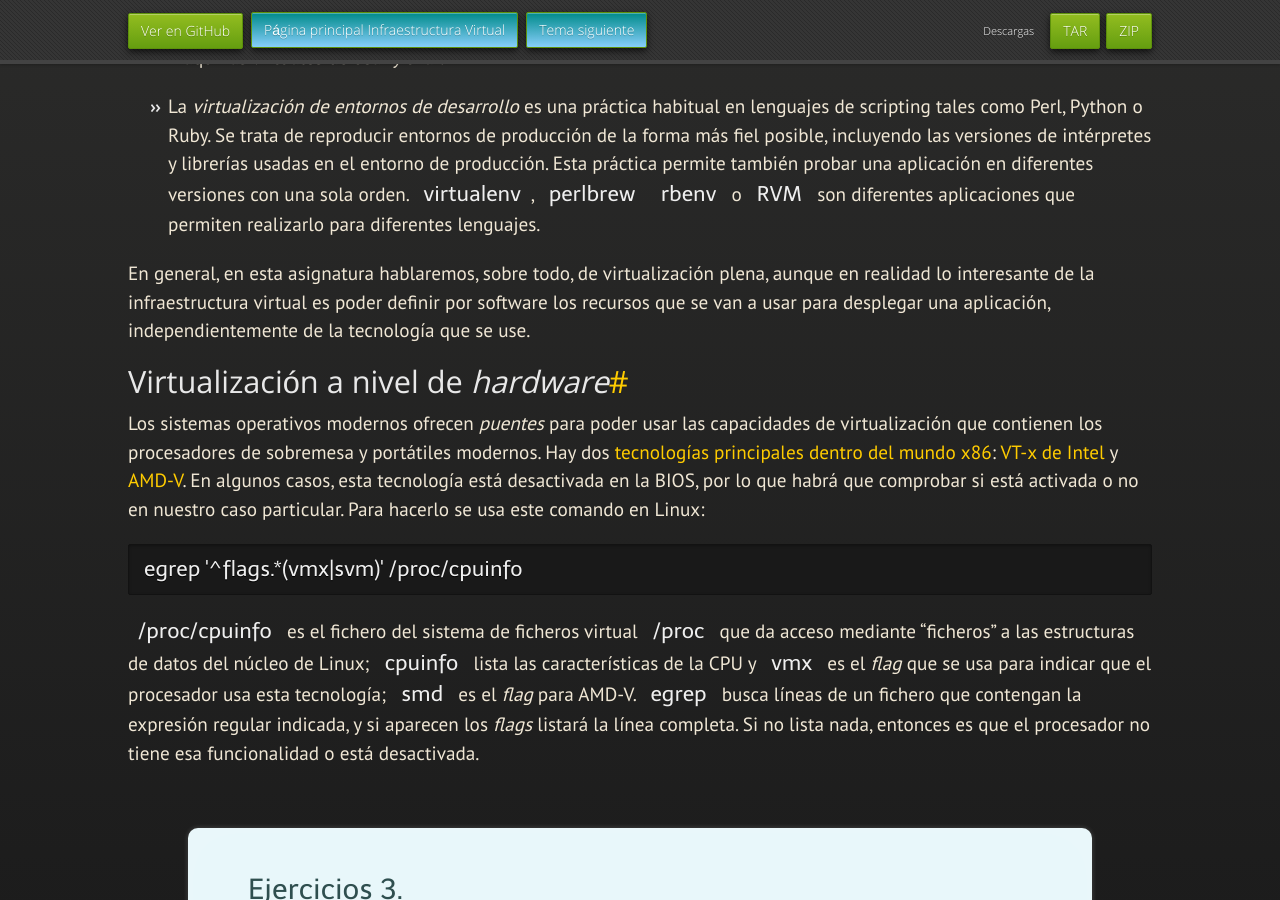
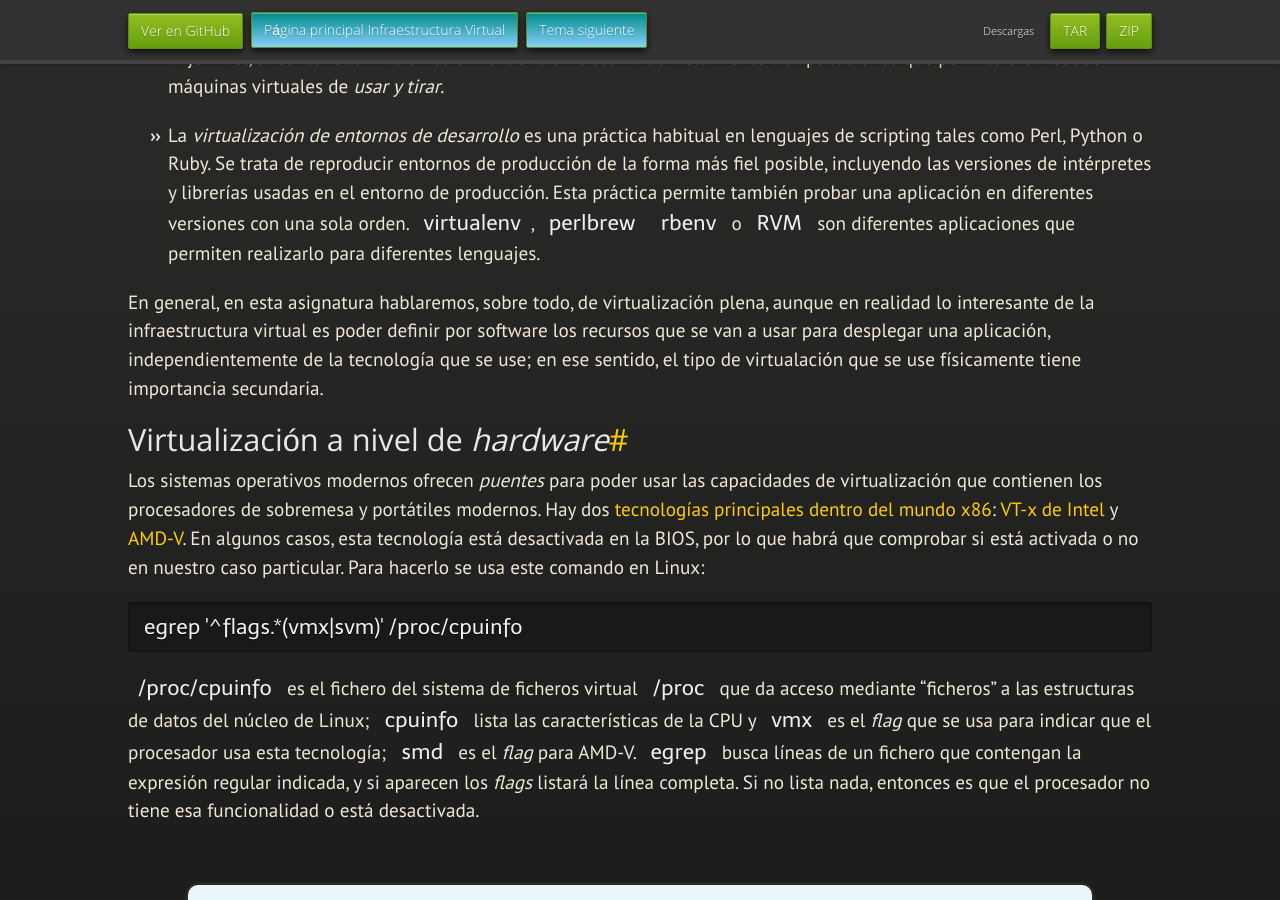
Before and after one commit to JJ/IV, a Jekyll site: the page built from documentos/temas/Intro_concepto_y_soporte_fisico.md, in a window 1280 px wide and 900 px high, scrolled down 6282 px. Built offline with Jekyll 4.4.1, drawn with Linux system fonts in a browser that asks for light colours; nearby versions of some CDN libraries; some web fonts are replaced; our own code applies the rules of GitHub Pages for plain Markdown files; some of the changed text lies outside the part shown.

Commit message:
Sync documentos/temas/Intro_concepto_y_soporte_fisico.md de master a gh-pages

```diff
--- a/documentos/temas/Intro_concepto_y_soporte_fisico.md
+++ b/documentos/temas/Intro_concepto_y_soporte_fisico.md
@@ -297,7 +297,8 @@ En general, en esta asignatura hablaremos, sobre todo, de
 virtualización plena, aunque en realidad lo interesante de la
 infraestructura virtual es poder definir por software los recursos que
 se van a usar para desplegar una aplicación, independientemente de la
-tecnología que se use.
+tecnología que se use; en ese sentido, el tipo de virtualación que se
+use físicamente tiene importancia secundaria.
 
 
 Virtualización a nivel de *hardware*
```
Also changed, not shown: other parts of documentos/temas/Intro_concepto_y_soporte_fisico.md (+2 -2 lines).
